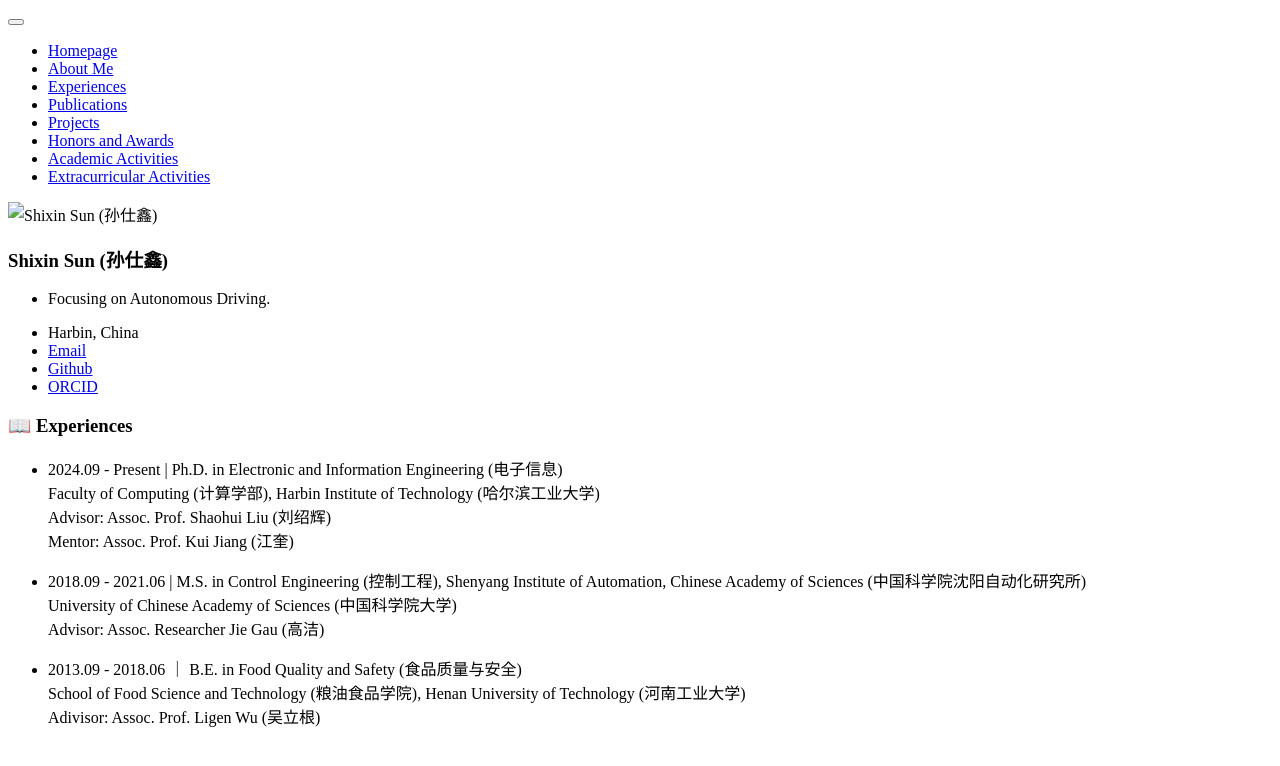
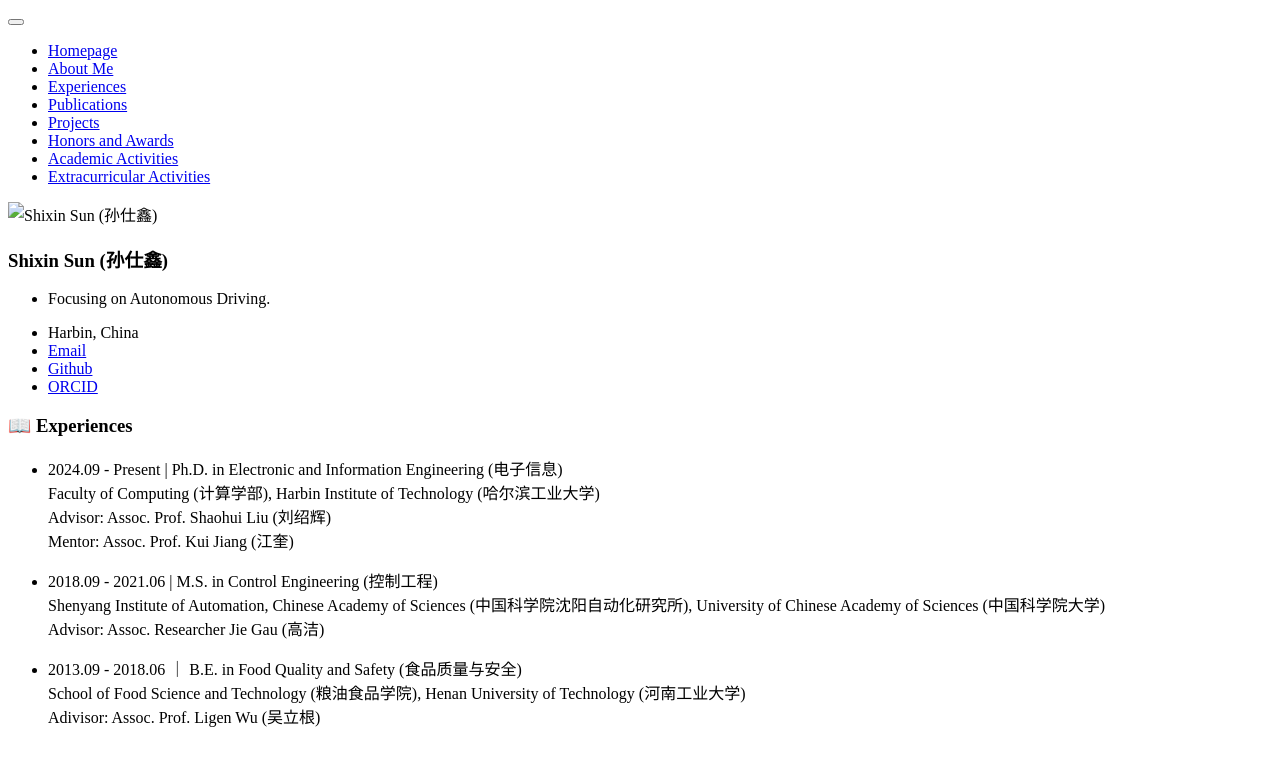
Before and after one commit to ShixinSUN94/shixinsun94.github.io, a Jekyll site: the page built from _pages/includes/2.exp.md, in a window 1280 px wide. Shown: the top 766 px of the page. Built offline with Jekyll 4.4.1, drawn with Linux system fonts in a browser that asks for light colours; our own code applies the rules of GitHub Pages for plain Markdown files.

Commit message:
Update 2.exp.md

```diff
--- a/_pages/includes/2.exp.md
+++ b/_pages/includes/2.exp.md
@@ -5,8 +5,8 @@
   Advisor: Assoc. Prof. Shaohui Liu (刘绍辉)
   Mentor: Assoc. Prof. Kui Jiang (江奎)
 
-- 2018.09 - 2021.06 | M.S. in Control Engineering (控制工程), Shenyang Institute of Automation, Chinese Academy of Sciences (中国科学院沈阳自动化研究所)
-  University of Chinese Academy of Sciences (中国科学院大学)
+- 2018.09 - 2021.06 | M.S. in Control Engineering (控制工程)
+  Shenyang Institute of Automation, Chinese Academy of Sciences (中国科学院沈阳自动化研究所), University of Chinese Academy of Sciences (中国科学院大学)
   Advisor: Assoc. Researcher Jie Gau (高洁)
 
 - 2013.09 - 2018.06 ｜ B.E. in Food Quality and Safety (食品质量与安全)
```
